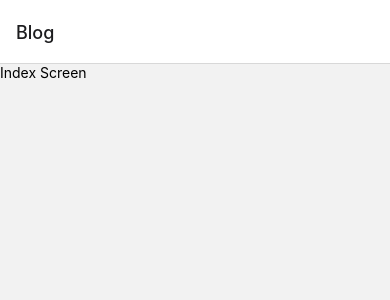
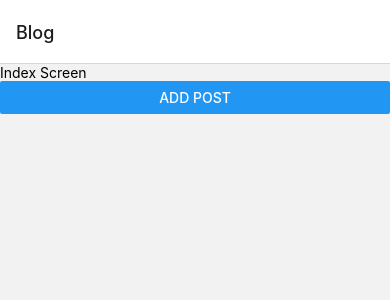
Before and after one commit to ivankisyov/react-native-sandbox-2, a React Native app: screen /Home in a window 390 px wide. Shown: the top 300 px of the page. Built offline with nearby package versions, Linux system fonts and the light colour scheme.

Commit message:
Add BlogContext and integrate it into IndexScreen

```diff
--- a/App.js
+++ b/App.js
@@ -1,11 +1,13 @@
 import { NavigationContainer } from "@react-navigation/native";
 import { createStackNavigator } from "@react-navigation/stack";
-
 import IndexScreen from "./src/screens/IndexScreen";
+import { BlogProvider } from "./src/context/BlogContext";
+import React from "react";
 
 const Stack = createStackNavigator();
 
-export default function App() {
+// step 2
+const App = () => {
   return (
     <NavigationContainer>
       <Stack.Navigator screenOptions={{ headerTitle: "Blog" }}>
@@ -13,4 +15,13 @@ export default function App() {
       </Stack.Navigator>
     </NavigationContainer>
   );
-}
+};
+
+// step 3
+export default () => {
+  return (
+    <BlogProvider>
+      <App />
+    </BlogProvider>
+  );
+};
--- /dev/null
+++ b/src/context/BlogContext.js
@@ -0,0 +1,22 @@
+import React, { useState } from "react";
+
+// step 1
+const BlogContext = React.createContext();
+
+export const BlogProvider = ({ children }) => {
+  const [blogPosts, setBlogPosts] = useState([]);
+  const addBlogPost = () => {
+    setBlogPosts([
+      ...blogPosts,
+      { title: `Blog Post #${blogPosts.length + 1}` },
+    ]);
+  };
+
+  return (
+    <BlogContext.Provider value={{ data: blogPosts, addBlogPost }}>
+      {children}
+    </BlogContext.Provider>
+  );
+};
+
+export default BlogContext;
--- a/src/screens/IndexScreen.js
+++ b/src/screens/IndexScreen.js
@@ -1,8 +1,22 @@
-import React from "react";
-import { View, Text, StyleSheet } from "react-native";
+import React, { useContext } from "react";
+import { View, Text, StyleSheet, FlatList, Button } from "react-native";
+import BlogContext from "../context/BlogContext";
 
 const IndexScreen = () => {
-  return <Text>Index Screen</Text>;
+  // step 4
+  const { data, addBlogPost } = useContext(BlogContext);
+
+  return (
+    <View>
+      <Text>Index Screen</Text>
+      <Button title="Add Post" onPress={addBlogPost} />
+      <FlatList
+        data={data}
+        keyExtractor={(blogPost) => blogPost.title}
+        renderItem={({ item }) => <Text>{item.title}</Text>}
+      />
+    </View>
+  );
 };
 
 const styles = StyleSheet.create({});
```
